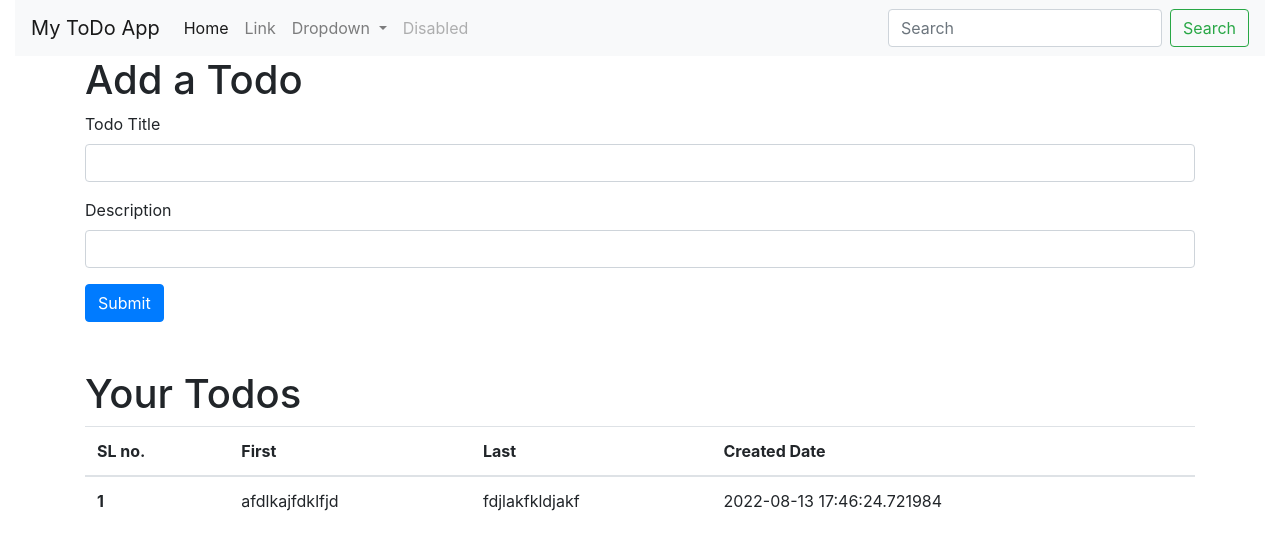
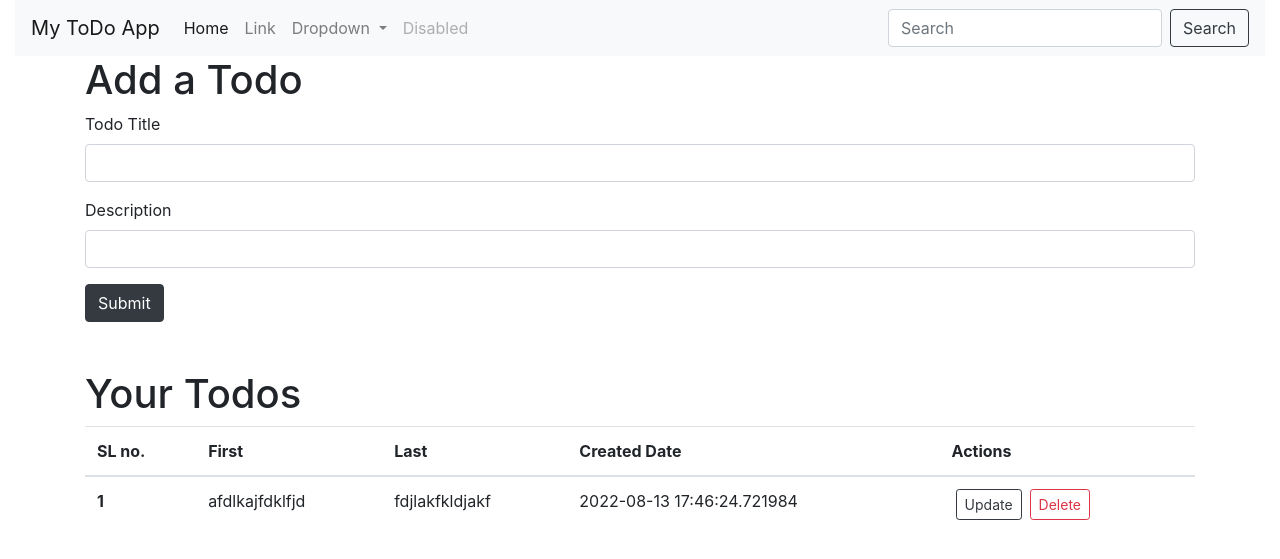
Before and after one commit to emdadul-islam439/flask_todo_app_cwh, a Flask app: page / in a window 1280 px wide. Shown: the top 559 px of the page. Run offline with Flask 2, Linux system fonts and the light colour scheme; data comes from the database, SQL or seed files in the repository; both versions use the stored data as it was after the commit.

Commit message:
Successfully implemented 'delete' API

```diff
--- a/app.py
+++ b/app.py
@@ -1,4 +1,5 @@
-from flask import Flask, render_template, request
+from crypt import methods
+from flask import Flask, render_template, request, redirect
 from flask_sqlalchemy import SQLAlchemy
 from datetime import datetime
 
@@ -19,7 +20,7 @@ class Todo(db.Model):
 
 @app.route("/", methods = ["GET", "POST"])
 def hello_world():
-    if request.method == "POST":
+    if request.method == "POST" and request.form['title'] and request.form['desc']:
         todo = Todo(title = request.form['title'], desc = request.form['desc'])
         db.session.add(todo)
         db.session.commit()
@@ -36,5 +37,19 @@ def show():
     return "this is the second page"
 
 
+@app.route("/update/<int:sl_no>", methods = ["PUT"])
+def update(sl_no):
+    allTodo = Todo.query.all()
+    print(allTodo)
+    return "this is the second page"
+
+@app.route("/delete/<int:sl_no>")
+def delete(sl_no):
+    todo = Todo.query.filter_by(sl_no = sl_no).first()
+    db.session.delete(todo)
+    db.session.commit()
+    return redirect("/")
+
+
 if __name__ == "__main__":
     app.run(debug = True, port = 8000)
--- a/templates/index.html
+++ b/templates/index.html
@@ -1,20 +1,24 @@
 <!doctype html>
 <html lang="en">
+
 <head>
     <!-- Required meta tags -->
     <meta charset="utf-8">
     <meta name="viewport" content="width=device-width, initial-scale=1, shrink-to-fit=no">
 
     <!-- Bootstrap CSS -->
-    <link rel="stylesheet" href="https://cdn.jsdelivr.net/npm/bootstrap@4.4.1/dist/css/bootstrap.min.css" integrity="sha384-Vkoo8x4CGsO3+Hhxv8T/Q5PaXtkKtu6ug5TOeNV6gBiFeWPGFN9MuhOf23Q9Ifjh" crossorigin="anonymous">
+    <link rel="stylesheet" href="https://cdn.jsdelivr.net/npm/bootstrap@4.4.1/dist/css/bootstrap.min.css"
+        integrity="sha384-Vkoo8x4CGsO3+Hhxv8T/Q5PaXtkKtu6ug5TOeNV6gBiFeWPGFN9MuhOf23Q9Ifjh" crossorigin="anonymous">
 
     <title>My ToDo App</title>
 </head>
+
 <body>
     <div class="container-fluid">
         <nav class="navbar navbar-expand-lg navbar-light bg-light">
             <a class="navbar-brand" href="#">My ToDo App</a>
-            <button class="navbar-toggler" type="button" data-toggle="collapse" data-target="#navbarSupportedContent" aria-controls="navbarSupportedContent" aria-expanded="false" aria-label="Toggle navigation">
+            <button class="navbar-toggler" type="button" data-toggle="collapse" data-target="#navbarSupportedContent"
+                aria-controls="navbarSupportedContent" aria-expanded="false" aria-label="Toggle navigation">
                 <span class="navbar-toggler-icon"></span>
             </button>
 
@@ -27,7 +31,8 @@
                         <a class="nav-link" href="#">Link</a>
                     </li>
                     <li class="nav-item dropdown">
-                  <a class="nav-link dropdown-toggle" href="#" id="navbarDropdown" role="button" data-toggle="dropdown" aria-haspopup="true" aria-expanded="false">
+                        <a class="nav-link dropdown-toggle" href="#" id="navbarDropdown" role="button"
+                            data-toggle="dropdown" aria-haspopup="true" aria-expanded="false">
                             Dropdown
                         </a>
                         <div class="dropdown-menu" aria-labelledby="navbarDropdown">
@@ -43,7 +48,7 @@
                 </ul>
                 <form class="form-inline my-2 my-lg-0">
                     <input class="form-control mr-sm-2" type="search" placeholder="Search" aria-label="Search">
-                <button class="btn btn-outline-success my-2 my-sm-0" type="submit">Search</button>
+                    <button type="submit" class="btn btn-outline-dark">Search</button>
                 </form>
             </div>
         </nav>
@@ -51,7 +56,7 @@
 
     <div class="container">
         <h1>Add a Todo</h1>
-        <form action = "/" method="POST">
+        <form action="/" method="POST">
             <div class="form-group">
                 <label for="title">Todo Title</label>
                 <input type="text" class="form-control" name="title" id="title" aria-describedby="emailHelp">
@@ -60,12 +65,19 @@
                 <label for="desc">Description</label>
                 <input type="text" class="form-control" name="desc" id="desc">
             </div>
-            <button type="submit" class="btn btn-primary">Submit</button>
+            <button type="submit" class="btn btn-dark">Submit</button>
         </form>
     </div>
 
     <div class="container my-5">
         <h1>Your Todos</h1>
+
+        {% if allTodo|length == 0 %}
+        <div class="alert alert-dark my-3" role="alert">
+            No todo found! Please add your first todo
+        </div>
+
+        {% else %}
         <table class="table">
             <thead>
                 <tr>
@@ -73,6 +85,7 @@
                     <th scope="col">First</th>
                     <th scope="col">Last</th>
                     <th scope="col">Created Date</th>
+                    <th scope="col">Actions</th>
                 </tr>
             </thead>
             <tbody>
@@ -82,16 +95,31 @@
                     <td>{{todo.title}}</td>
                     <td>{{todo.desc}}</td>
                     <td>{{todo.date_created}}</td>
+                    <td>
+                        <a href="/update/{{todo.sl_no}}" type="button"
+                            class="btn btn-outline-dark btn-sm mx-1">Update</button>
+                            <a href="/delete/{{todo.sl_no}}" type="button"
+                                class="btn btn-outline-danger btn-sm mx-1">Delete</button>
+                    </td>
                 </tr>
                 {% endfor %}
             </tbody>
         </table>
+
+        {% endif %}
     </div>
 
     <!-- Optional JavaScript -->
     <!-- jQuery first, then Popper.js, then Bootstrap JS -->
-    <script src="https://code.jquery.com/jquery-3.4.1.slim.min.js" integrity="sha384-J6qa4849blE2+poT4WnyKhv5vZF5SrPo0iEjwBvKU7imGFAV0wwj1yYfoRSJoZ+n" crossorigin="anonymous"></script>
-    <script src="https://cdn.jsdelivr.net/npm/popper.js@1.16.0/dist/umd/popper.min.js" integrity="sha384-Q6E9RHvbIyZFJoft+2mJbHaEWldlvI9IOYy5n3zV9zzTtmI3UksdQRVvoxMfooAo" crossorigin="anonymous"></script>
-    <script src="https://cdn.jsdelivr.net/npm/bootstrap@4.4.1/dist/js/bootstrap.min.js" integrity="sha384-wfSDF2E50Y2D1uUdj0O3uMBJnjuUD4Ih7YwaYd1iqfktj0Uod8GCExl3Og8ifwB6" crossorigin="anonymous"></script>
+    <script src="https://code.jquery.com/jquery-3.4.1.slim.min.js"
+        integrity="sha384-J6qa4849blE2+poT4WnyKhv5vZF5SrPo0iEjwBvKU7imGFAV0wwj1yYfoRSJoZ+n"
+        crossorigin="anonymous"></script>
+    <script src="https://cdn.jsdelivr.net/npm/popper.js@1.16.0/dist/umd/popper.min.js"
+        integrity="sha384-Q6E9RHvbIyZFJoft+2mJbHaEWldlvI9IOYy5n3zV9zzTtmI3UksdQRVvoxMfooAo"
+        crossorigin="anonymous"></script>
+    <script src="https://cdn.jsdelivr.net/npm/bootstrap@4.4.1/dist/js/bootstrap.min.js"
+        integrity="sha384-wfSDF2E50Y2D1uUdj0O3uMBJnjuUD4Ih7YwaYd1iqfktj0Uod8GCExl3Og8ifwB6"
+        crossorigin="anonymous"></script>
 </body>
+
 </html>
```
Also changed, not shown: todo.db. Lines whose indentation alone changed are shown as unchanged.
